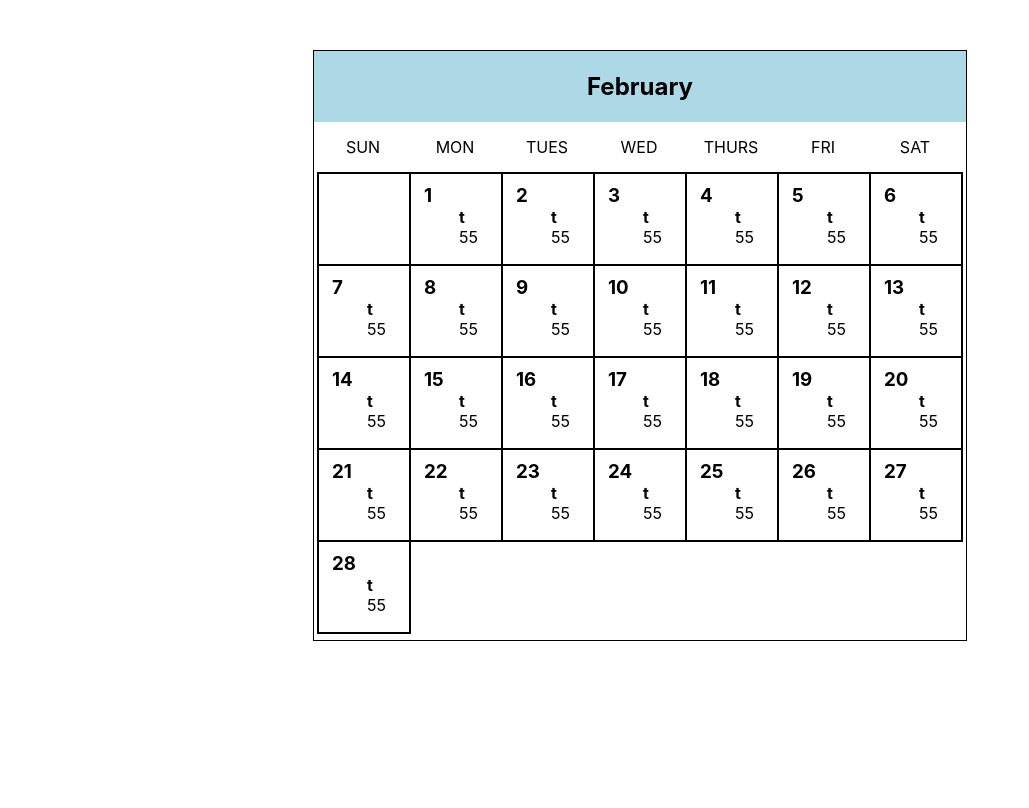
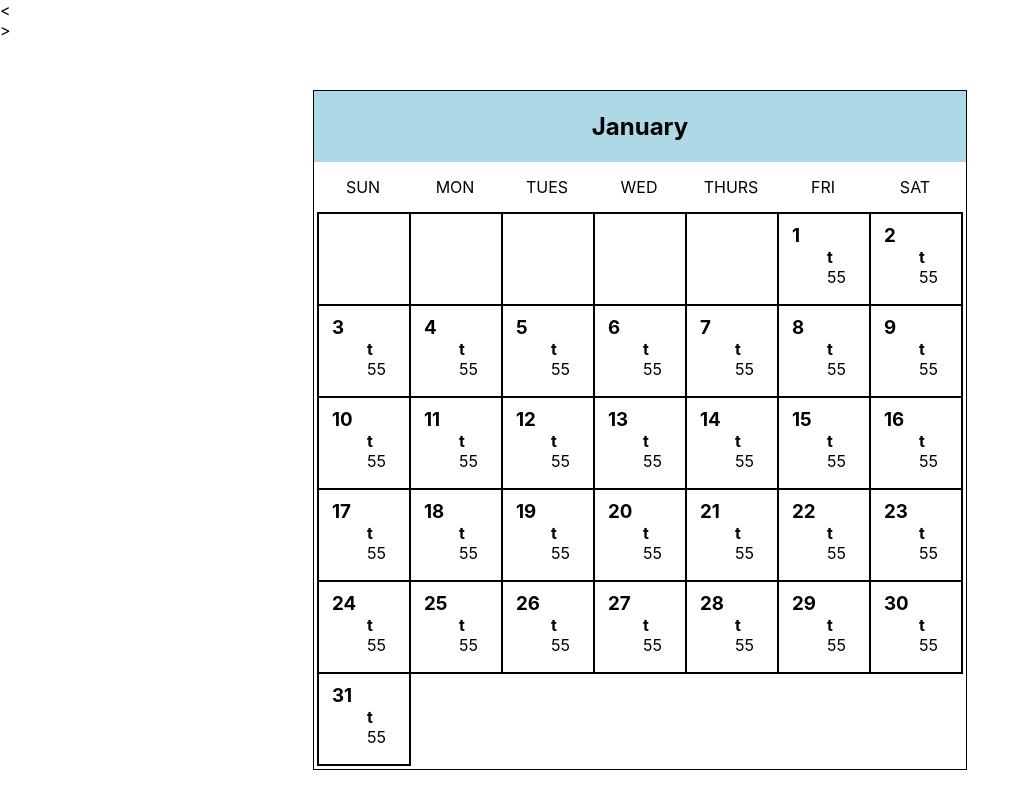
Before and after one commit to johnsch/dividend-calendar-non-fork, a React (Create React App) app: page / in a window 1280 px wide. Shown: the top 808 px of the page, without its empty margins (0-1029 px from the left). Built offline with nearby package versions, Linux system fonts and the light colour scheme.

Commit message:
made it so you can cycle through months. Created a main component

```diff
--- a/src/calendarMonth.css
+++ b/src/calendarMonth.css
@@ -1,6 +1,6 @@
 .calendar {
     width: 652px;
-    height: 589px;
+    //height: 589px;
     margin: 50px auto;
     border: 1px solid black;
 }
@@ -16,6 +16,7 @@
     flex-direction: row;
     flex-wrap: wrap;
     margin-left: 3px;
+    margin-bottom: 3px;
 }
 
 #dayLabelContainer {
--- a/src/calendarMonth.tsx
+++ b/src/calendarMonth.tsx
@@ -20,7 +20,7 @@ type BorderSettings = {
 
 let sampleStockValues: StockValue[] = [
     { symbol: 't', value: 55 },
-   // { symbol: 'mo', value: 20 }
+    { symbol: 'mo', value: 20 }
 ];
 
 
--- a/src/index.tsx
+++ b/src/index.tsx
@@ -1,7 +1,6 @@
 import React from 'react';
 import ReactDOM from 'react-dom';
-import CalendarDay from './calendarDay';
-import CalendarMonth from './calendarMonth';
+import Main from './main';
 import './index.css';
 import reportWebVitals from './reportWebVitals';
 import { StockValue, months } from './interfaces';
@@ -11,22 +10,10 @@ let sampleStockValues: StockValue[] = [
     { symbol: 'mo', value: 20 }
 ];
 
-interface MonthObject {
-    name: string,
-    days: number,
-    startingDay: number
-}
-
-let monthObject: MonthObject = Object.assign({startingDay: 0}, months.February);
-let dateObject = new Date();
-dateObject.setMonth(2);
-dateObject.setDate(1);
-
-monthObject.startingDay = dateObject.getDay();
 
 ReactDOM.render(
   <React.StrictMode>
-        <CalendarMonth month={monthObject} />
+        <Main />
   </React.StrictMode>,
   document.getElementById('root')
 );
--- a/src/interfaces.tsx
+++ b/src/interfaces.tsx
@@ -2,6 +2,27 @@ export interface StockValue  {
     symbol: string,
     value: number
 };
+
+export enum MonthNames {
+    January = 'January',
+    February = 'February',
+    March = 'March',
+    April = 'April',
+    May = 'May',
+    June = 'June',
+    July = 'July',
+    August = 'August',
+    September = 'September',
+    October = 'October',
+    November = 'November',
+    December = 'December'
+};
+
+export interface MonthData {
+    name: string,
+    days: number,
+    startingDay: number
+}
 
 export const months = {
     January: { name: 'January', days: 31, monthNumber: 1 },
--- /dev/null
+++ b/src/main.tsx
@@ -0,0 +1,24 @@
+import React, { useState } from 'react';
+import CalendarMonth from './calendarMonth';
+import { MonthNames, months, MonthData } from './interfaces';
+
+
+export default function Main() {
+    const [selectedMonth, changeMonth] = useState(1);
+
+    let dateObject = new Date();
+    let monthObject = Object.values(months).find(monthObject => monthObject.monthNumber === selectedMonth);
+
+    dateObject.setMonth(selectedMonth - 1);
+    dateObject.setDate(1);
+
+    let monthData: MonthData = Object.assign({ startingDay: dateObject.getDay() }, monthObject);
+
+    return (
+        <div>
+            <div onClick={() => changeMonth(selectedMonth - 1)}>&lt;</div>
+            <div onClick={() => changeMonth(selectedMonth + 1)}>&gt;</div>
+            <CalendarMonth month={monthData} />
+        </div>
+    );
+}
```
